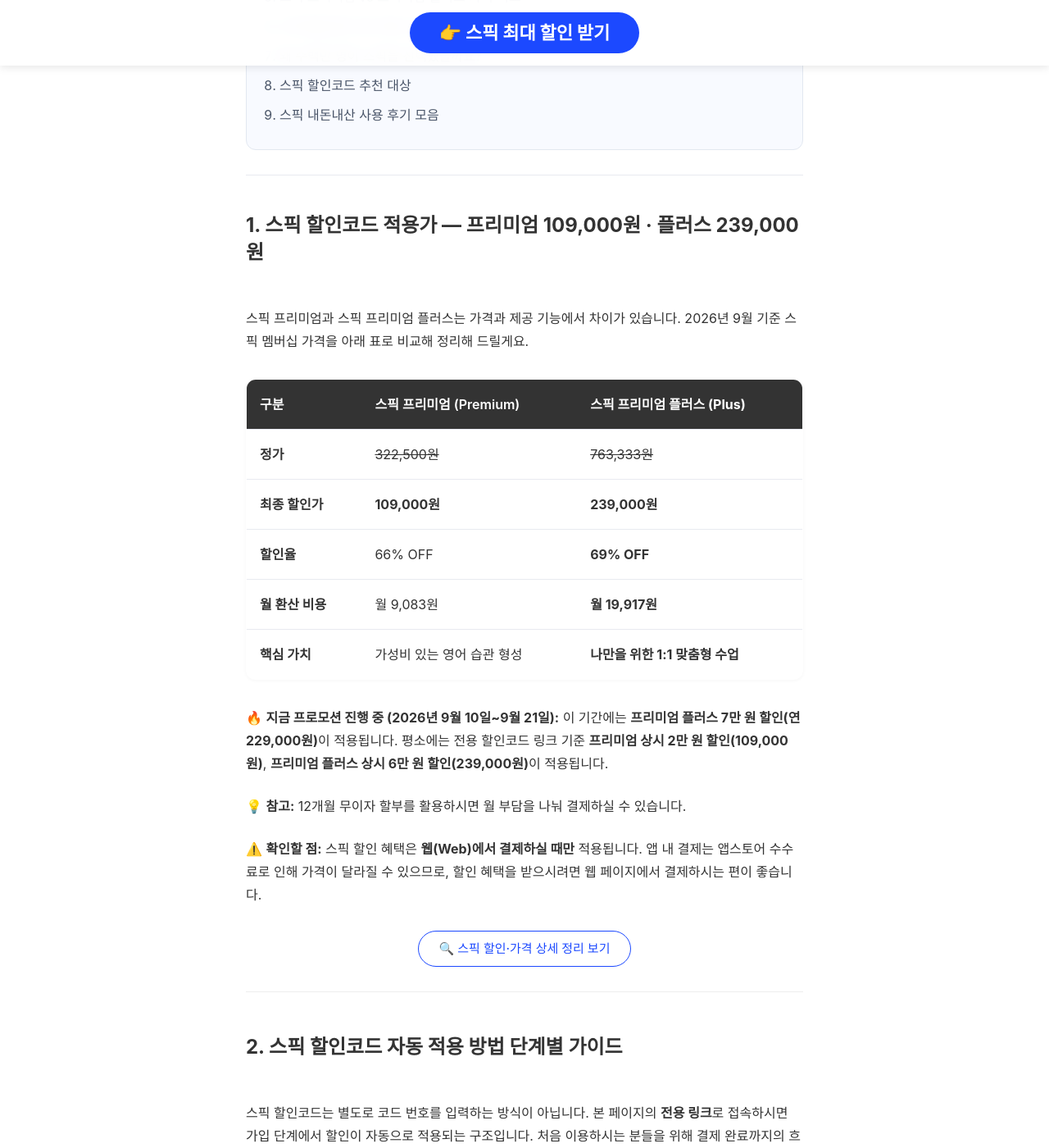
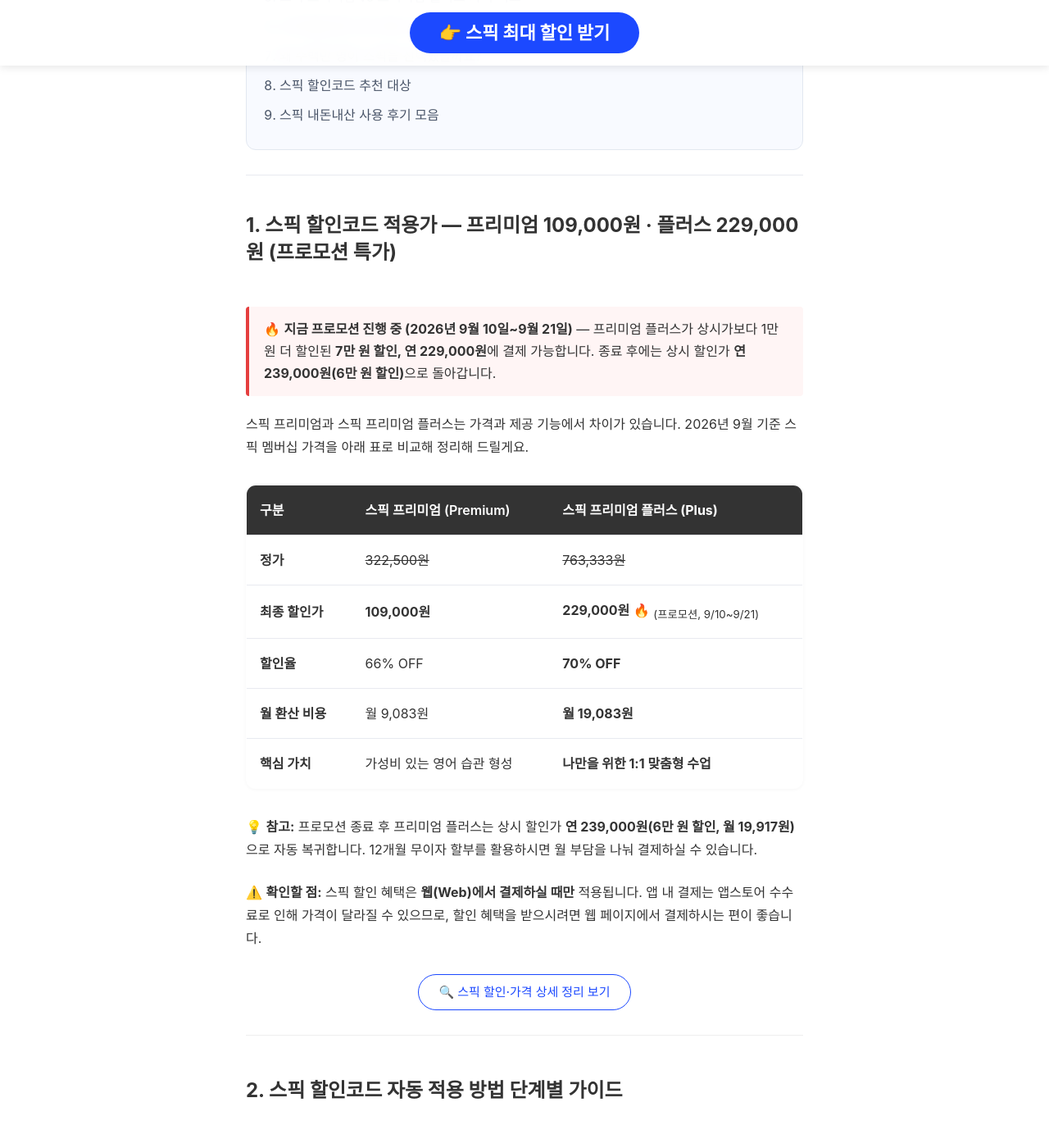
Before and after one commit to kjsjdw/speak_event_page, a Jekyll site: the page built from content/main-page-content.md, in a window 1280 px wide and 1400 px high, scrolled down 1347 px. Shown: the whole window at 82% size. Built offline with Jekyll 4.4.1, drawn with Linux system fonts in a browser that asks for light colours; some web fonts are replaced.

Commit message:
Fix 02-pricing.md: promotion price was buried below the table, now reflected in table itself
- H2 섹션 제목: 플러스 239,000원 → 229,000원 (프로모션 특가) 명시
- 표 안 최종 할인가·할인율·월 환산 비용 실제 숫자를 229,000원 기준으로 갱신
- 표 위에 빨간 강조 박스로 프로모션 기간·복귀 안내 추가
- 이전 커밋은 표 아래 문단 하나만 추가해 방문자가 표만 보면 프로모션을 못 보는 문제가 있었음

Co-Authored-By: Claude Sonnet 5 <noreply@anthropic.com>

```diff
--- a/content/sections/02-pricing.md
+++ b/content/sections/02-pricing.md
@@ -1,17 +1,20 @@
-<h2 id="toc-1" style="padding-top: 100px; margin-top: -80px; padding-bottom: 30px;">1. 스픽 할인코드 적용가 — 프리미엄 109,000원 · 플러스 239,000원</h2>
+<h2 id="toc-1" style="padding-top: 100px; margin-top: -80px; padding-bottom: 30px;">1. 스픽 할인코드 적용가 — 프리미엄 109,000원 · 플러스 229,000원 (프로모션 특가)</h2>
+
+<div style="background-color: #fff5f5; border-left: 4px solid #e53e3e; padding: 14px 18px; margin: 0 0 20px 0; border-radius: 4px;">
+  <p style="margin: 0; line-height: 1.7;">🔥 <strong>지금 프로모션 진행 중 (2026년 9월 10일~9월 21일)</strong> — 프리미엄 플러스가 상시가보다 1만 원 더 할인된 <strong>7만 원 할인, 연 229,000원</strong>에 결제 가능합니다. 종료 후에는 상시 할인가 <strong>연 239,000원(6만 원 할인)</strong>으로 돌아갑니다.</p>
+</div>
+
 <p>스픽 프리미엄과 스픽 프리미엄 플러스는 가격과 제공 기능에서 차이가 있습니다. 2026년 9월 기준 스픽 멤버십 가격을 아래 표로 비교해 정리해 드릴게요.</p>
 
 | 구분 | 스픽 프리미엄 (Premium) | **스픽 프리미엄 플러스 (Plus)** |
 | :--- | :--- | :--- |
 | **정가** | ~~322,500원~~ | ~~763,333원~~ |
-| **최종 할인가** | **109,000원** | **239,000원** |
-| **할인율** | 66% OFF | **69% OFF** |
-| **월 환산 비용** | 월 9,083원 | **월 19,917원** |
+| **최종 할인가** | **109,000원** | **229,000원** 🔥 <sub>(프로모션, 9/10~9/21)</sub> |
+| **할인율** | 66% OFF | **70% OFF** |
+| **월 환산 비용** | 월 9,083원 | **월 19,083원** |
 | **핵심 가치** | 가성비 있는 영어 습관 형성 | **나만을 위한 1:1 맞춤형 수업** |
 
-<p>🔥 <strong>지금 프로모션 진행 중 (2026년 9월 10일~9월 21일):</strong> 이 기간에는 <strong>프리미엄 플러스 7만 원 할인(연 229,000원)</strong>이 적용됩니다. 평소에는 전용 할인코드 링크 기준 <strong>프리미엄 상시 2만 원 할인(109,000원)</strong>, <strong>프리미엄 플러스 상시 6만 원 할인(239,000원)</strong>이 적용됩니다.</p>
-
-<p>💡 <strong>참고:</strong> 12개월 무이자 할부를 활용하시면 월 부담을 나눠 결제하실 수 있습니다.</p>
+<p>💡 <strong>참고:</strong> 프로모션 종료 후 프리미엄 플러스는 상시 할인가 <strong>연 239,000원(6만 원 할인, 월 19,917원)</strong>으로 자동 복귀합니다. 12개월 무이자 할부를 활용하시면 월 부담을 나눠 결제하실 수 있습니다.</p>
 
 <p>⚠️ <strong>확인할 점:</strong> 스픽 할인 혜택은 <strong>웹(Web)에서 결제하실 때만</strong> 적용됩니다. 앱 내 결제는 앱스토어 수수료로 인해 가격이 달라질 수 있으므로, 할인 혜택을 받으시려면 웹 페이지에서 결제하시는 편이 좋습니다.</p>
 
```
